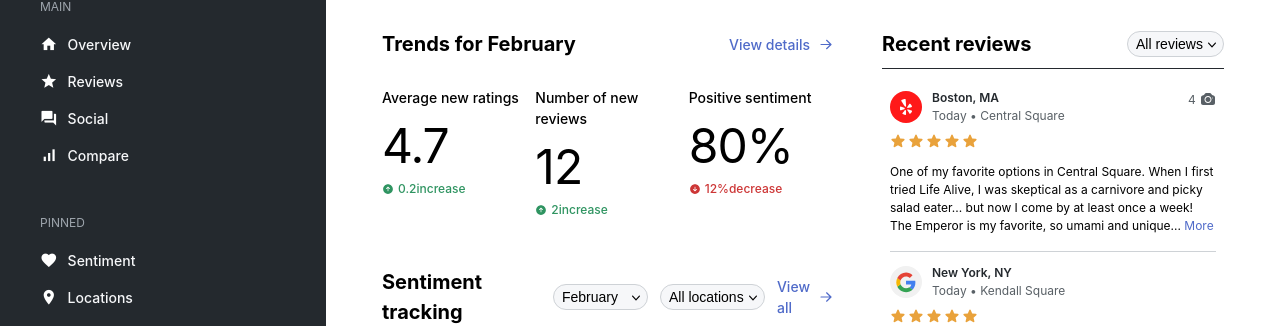
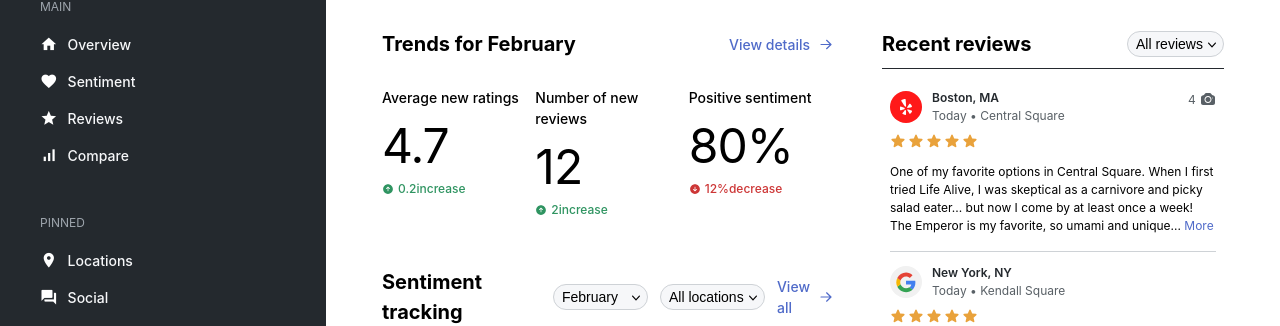
Before and after one commit to mk314k/Sentimint, a React (Vite) app in the folder frontend/: page / in a window 1280 px wide. Shown: the part 165-491 px from the top of the page. Built offline with nearby package versions, Linux system fonts and the light colour scheme; the HTML template or start-up script is replaced by a standard one.

Commit message:
updating menu

```diff
--- a/frontend/src/App.jsx
+++ b/frontend/src/App.jsx
@@ -1,7 +1,6 @@
 import './App.scss';
 import Overview from './Overview.jsx';
 import Sentiment from './Sentiment.jsx'
-import Search from './Search.jsx';
 import MagnifyingGlassIcon from './icons/magnifying-glass.svg';
 import CogIcon from './icons/cog.svg';
 import BellIcon from './icons/bell.svg';
@@ -14,15 +13,15 @@ function Menu() {
     // menu items
     const mainMenuItems = [
         { to: '/', icon: 'home', label: 'Overview' },
+        { to: '/sentiment', icon: 'favorite', label: 'Sentiment' },
         { to: '/', icon: 'star', label: 'Reviews' },
-        { to: '/', icon: 'forum', label: 'Social' },
         { to: '/', icon: 'signal_cellular_alt', label: 'Compare' },
     ];
 
     // pinned items
     const pinnedItems = [
-        { to: '/sentiment', icon: 'favorite', label: 'Sentiment' },
         { to: '/', icon: 'location_on', label: 'Locations' },
+        { to: '/', icon: 'forum', label: 'Social' },
     ];
 
     return (
```
